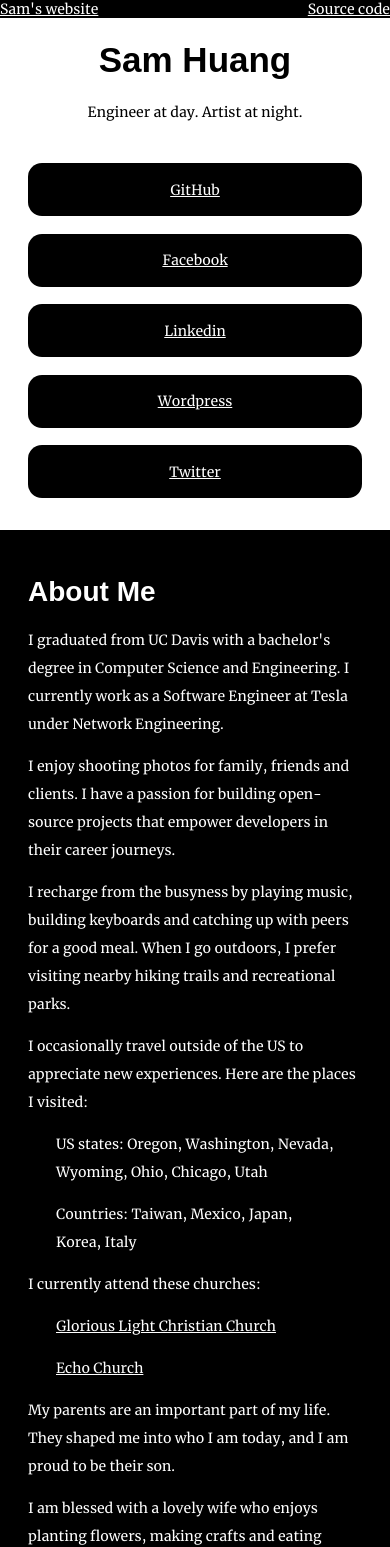
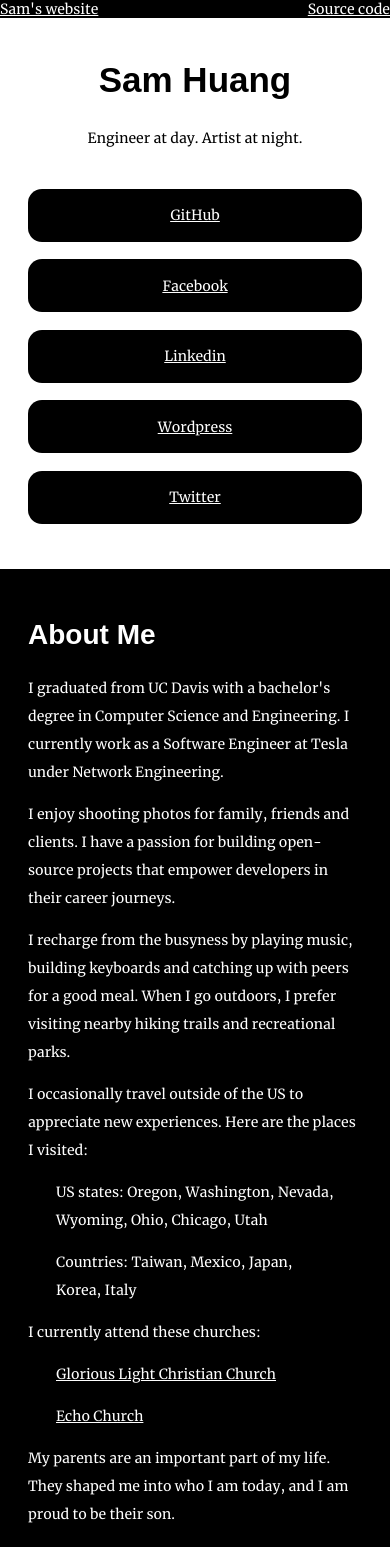
Before and after one commit to huangsam/huangsam.github.io, a SvelteKit app: page / in a window 390 px wide. Shown: the top 1547 px of the page. Built offline with nearby package versions, Linux system fonts and the light colour scheme; a web font is replaced by a local one.

Commit message:
Convert divs to sections with padding

```diff
--- a/src/routes/+page.svelte
+++ b/src/routes/+page.svelte
@@ -8,7 +8,7 @@
   }
 </script>
 
-<div class="banner">
+<section class="banner">
   <h1>Sam Huang</h1>
   <p>Engineer at day. Artist at night.</p>
   <div class="profile-border">
@@ -19,9 +19,9 @@
       <a id={name.toLowerCase()} href={url} class="social">{name}</a>
     {/each}
   </div>
-</div>
+</section>
 
-<div class="about">
+<section class="about">
   <h1>About Me</h1>
 
   <p>
@@ -75,13 +75,14 @@
   </p>
 
   <Quote>The days are long, but the years are short.</Quote>
-</div>
+</section>
 
 <style>
-  div.banner {
+  section.banner {
     text-align: center;
+    padding: 1em 0;
   }
-  div.banner h1 {
+  section.banner h1 {
     font-size: 2.5rem;
   }
   div.profile-border {
@@ -131,25 +132,25 @@
       margin-bottom: 1.25rem;
     }
   }
-  div.about {
+  section.about {
     padding: 4em;
     background-color: black;
     color: white;
     line-height: 2;
   }
-  div.about ul {
+  section.about ul {
     list-style-type: none;
     padding: 0;
     margin: 0 2em;
   }
-  div.about ul li {
+  section.about ul li {
     margin-top: 1em;
   }
-  div.about a {
+  section.about a {
     color: white;
   }
   @media (max-width: 600px) {
-    div.about {
+    section.about {
       padding: 2em;
     }
   }
```
